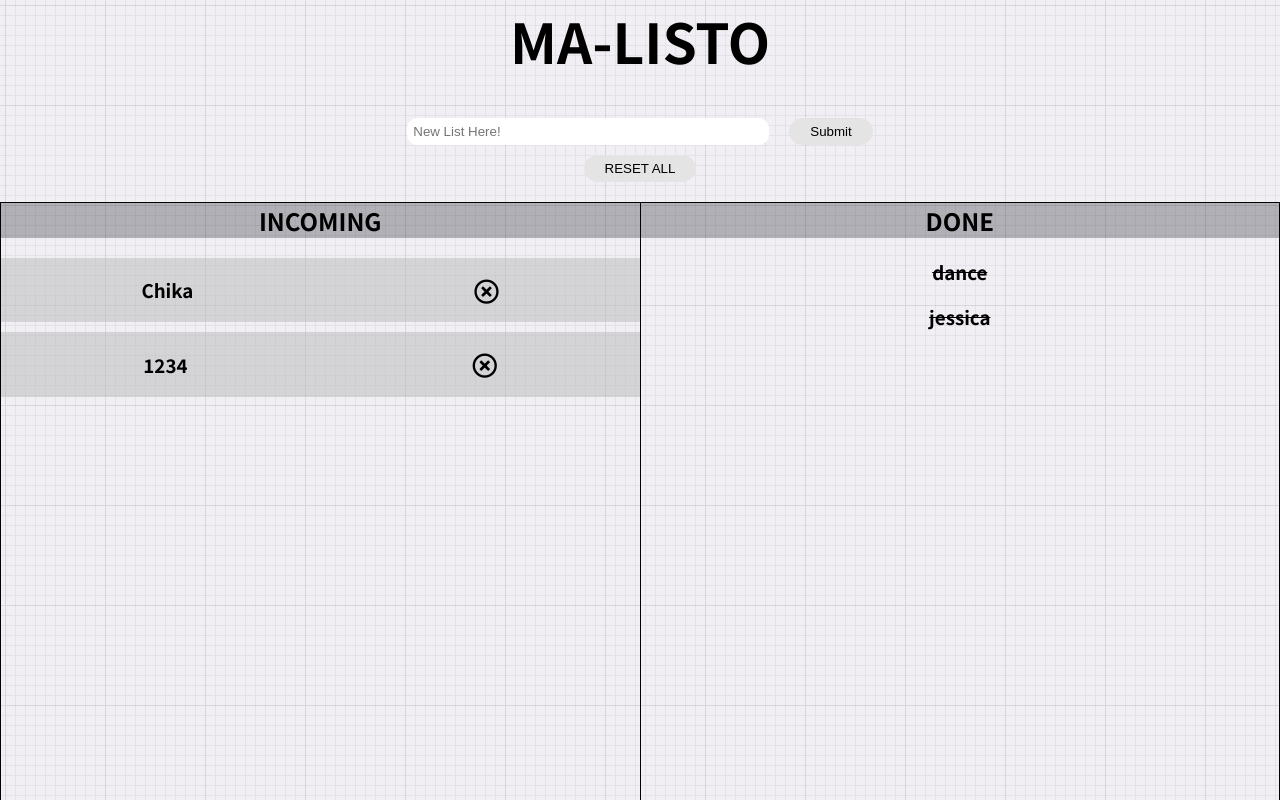
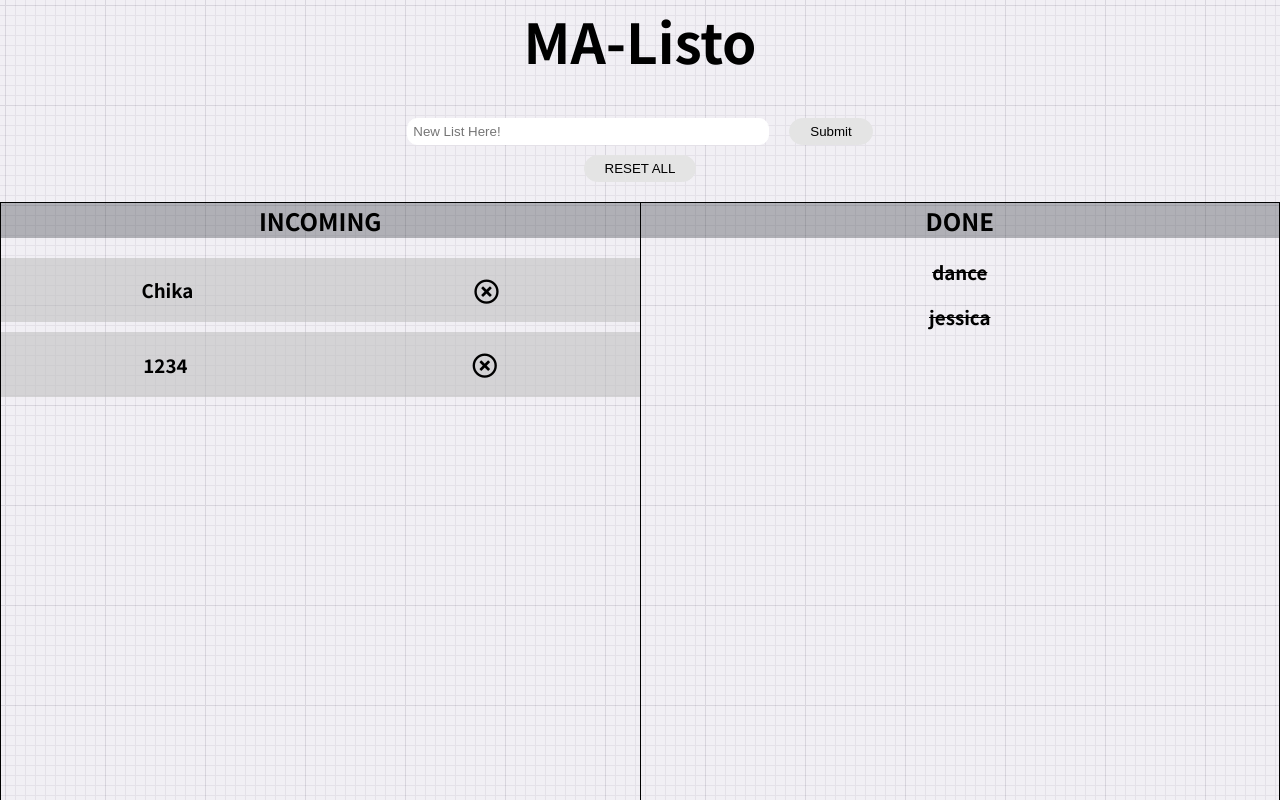
Before and after one commit to Roobbeet/ma-list, a React (Create React App) app: page / in a window 1280 px wide. Shown: the top 800 px of the page. Built offline with nearby package versions, Linux system fonts and the light colour scheme.

Commit message:
readme edit

```diff
--- a/src/App.css
+++ b/src/App.css
@@ -80,7 +80,7 @@ font-family: 'Noto Sans JP', sans-serif;
 .title {
   margin-top: 0;
   font-size: 55px;
-  text-transform: uppercase;
+  /* text-transform: uppercase; */
 }
 .list-title {
   background-color: #282c3452;
--- a/src/App.js
+++ b/src/App.js
@@ -63,7 +63,7 @@ const App = () =>{
 
     return (
       <div className="App">
-        <h1 className="title">Ma-Listo</h1>
+        <h1 className="title">MA-Listo</h1>
       <form onSubmit={handleAddList} >
         <label>
           <input className="inputField" type="text" name="name" onChange={handleChange} placeholder="New List Here!"/>
```
Also changed, not shown: 1 other file (tests, documents, lock files or other folders).
